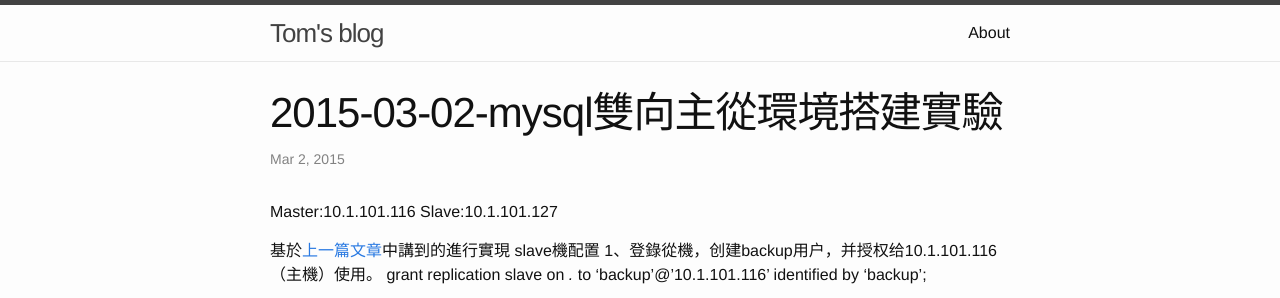
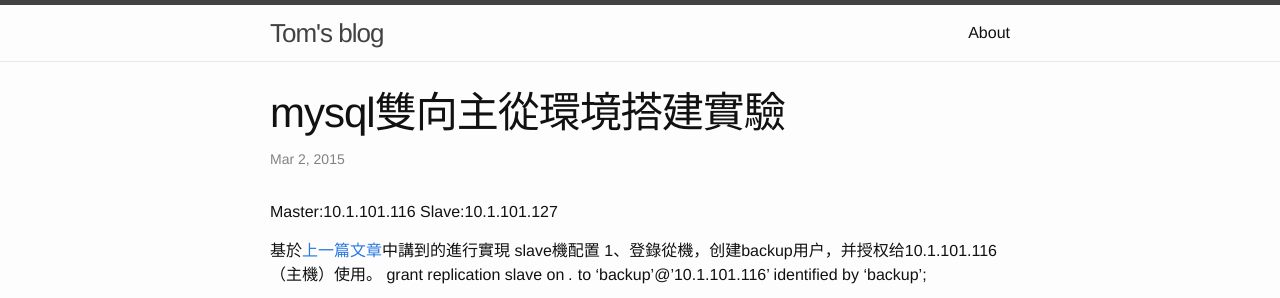
Before and after one commit to sunjiesh/sunjiesh.github.io, a Jekyll site: the page built from _posts/2015-03-02-mysql雙向主從環境搭建實驗.markdown, in a window 1280 px wide and 900 px high, cut to the strip 0-298 px from the top of the window. Built offline with Jekyll 4.4.1, drawn with Linux system fonts in a browser that asks for light colours.

Commit message:
change post title

```diff
--- a/_posts/2015-03-02-mysql雙向主從環境搭建實驗.markdown
+++ b/_posts/2015-03-02-mysql雙向主從環境搭建實驗.markdown
@@ -1,6 +1,6 @@
 ---
 layout: post
-title:  "2015-03-02-mysql雙向主從環境搭建實驗"
+title:  "mysql雙向主從環境搭建實驗"
 date:   2015-03-02 10:02:00 +0800
 categories: linux
 ---
```
